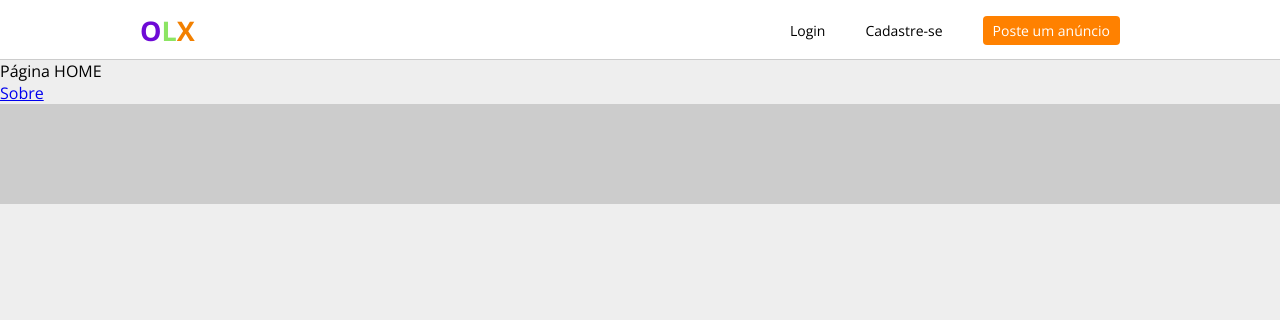
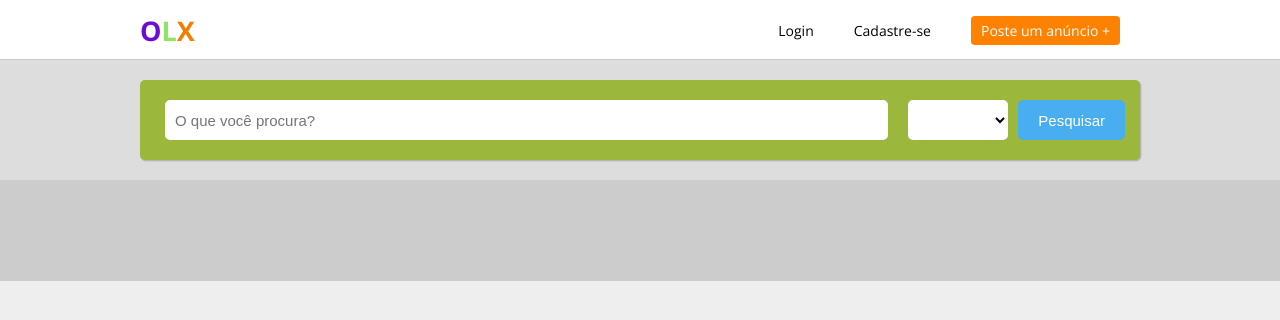
Before and after one commit to christopherldo/react-olx, a React (Create React App) app: page / in a window 1280 px wide. Shown: the top 320 px of the page. Built offline with nearby package versions, Linux system fonts and the light colour scheme.

Commit message:
🚧 (Home): Stylized the searchbox on Home page

```diff
--- a/src/components/Partials/Header/index.js
+++ b/src/components/Partials/Header/index.js
@@ -2,7 +2,7 @@
 import { Link } from 'react-router-dom';
 import { HeaderArea } from './style'
 
-import {doLogout, isLogged} from '../../../helpers/AuthHandler';
+import { doLogout, isLogged } from '../../../helpers/AuthHandler';
 
 const Component = () => {
   const logged = isLogged();
@@ -29,13 +29,13 @@
               <>
                 <li><Link to="/my-account">Minha Conta</Link></li>
                 <li><button onClick={handleLogout}>Sair</button></li>
-                <li><Link to="/post-an-add" className="button">Poste um anúncio</Link></li>
+                <li><Link to="/post-an-add" className="button">Poste um anúncio +</Link></li>
               </>
               :
               <>
                 <li><Link to="/signin">Login</Link></li>
                 <li><Link to="/signup">Cadastre-se</Link></li>
-                <li><Link to="/signin" className="button">Poste um anúncio</Link></li>
+                <li><Link to="/signin" className="button">Poste um anúncio +</Link></li>
               </>
             }
           </ul>
--- a/src/pages/Home/index.js
+++ b/src/pages/Home/index.js
@@ -1,12 +1,36 @@
-import React from 'react'
-import { Link } from 'react-router-dom';
+import React, { useState } from 'react'
+import useApi from '../../helpers/OLXApi';
+import { PageArea, SearchArea } from './style';
+import { PageContainer } from '../../components';
 
 const Page = () => {
+  const api = useApi();
+
   return (
-    <div>
-      <div>Página HOME</div>
-      <Link to="/about">Sobre</Link>
-    </div>
+    <>
+      <SearchArea>
+        <PageContainer>
+          <div className="searchBox">
+            <form method="GET" action="/ads">
+              <input type="text" name="q" placeholder="O que você procura?" />
+              <select name="state">
+
+              </select>
+              <button>Pesquisar</button>
+            </form>
+          </div>
+          <div className="categoryList">
+
+          </div>
+        </PageContainer>
+      </SearchArea>
+
+      <PageContainer>
+        <PageArea>
+
+        </PageArea>
+      </PageContainer>
+    </>
   );
 };
 
--- /dev/null
+++ b/src/pages/Home/style.js
@@ -0,0 +1,53 @@
+import styled from 'styled-components';
+
+export const SearchArea = styled.div`
+  background-color: #ddd;
+  border-bottom: 1px solid #ccc;
+  padding: 20px 0;
+
+  .searchBox {
+    background-color: #9bb83c;
+    padding: 20px 15px;
+    border-radius: 5px;
+    box-shadow: 1px 1px 1px 0.3px rgba(0, 0, 0, 0.2);
+    display: flex;
+
+    form {
+      flex: 1;
+      display: flex;
+
+      input, select {
+        height: 40px;
+        border: 0;
+        border-radius: 5px;
+        outline: 0;
+        font-size: 15px;
+        color: #000;
+        margin: 0 10px;
+      };
+
+      input {
+        flex: 1;
+        padding: 0 10px;
+      };
+
+      select {
+        background-color: #fff;
+        width: 100px;
+      };
+
+      button {
+        background-color: #49aeef;
+        font-size: 15px;
+        border: 0;
+        border-radius: 5px;
+        color: #fff;
+        height: 40px;
+        padding: 0 20px;
+        cursor: pointer;
+      };
+    };
+  };
+`;
+
+export const PageArea = styled.div``;
```
